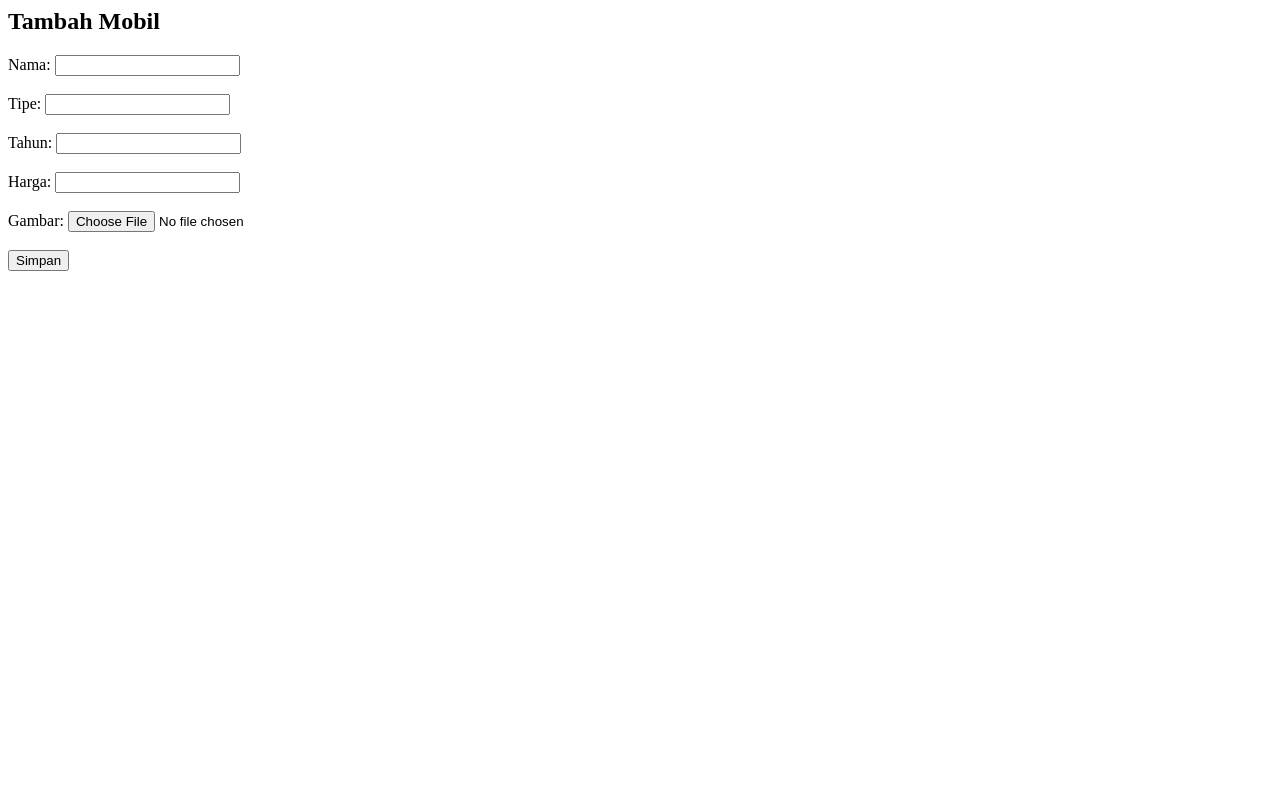
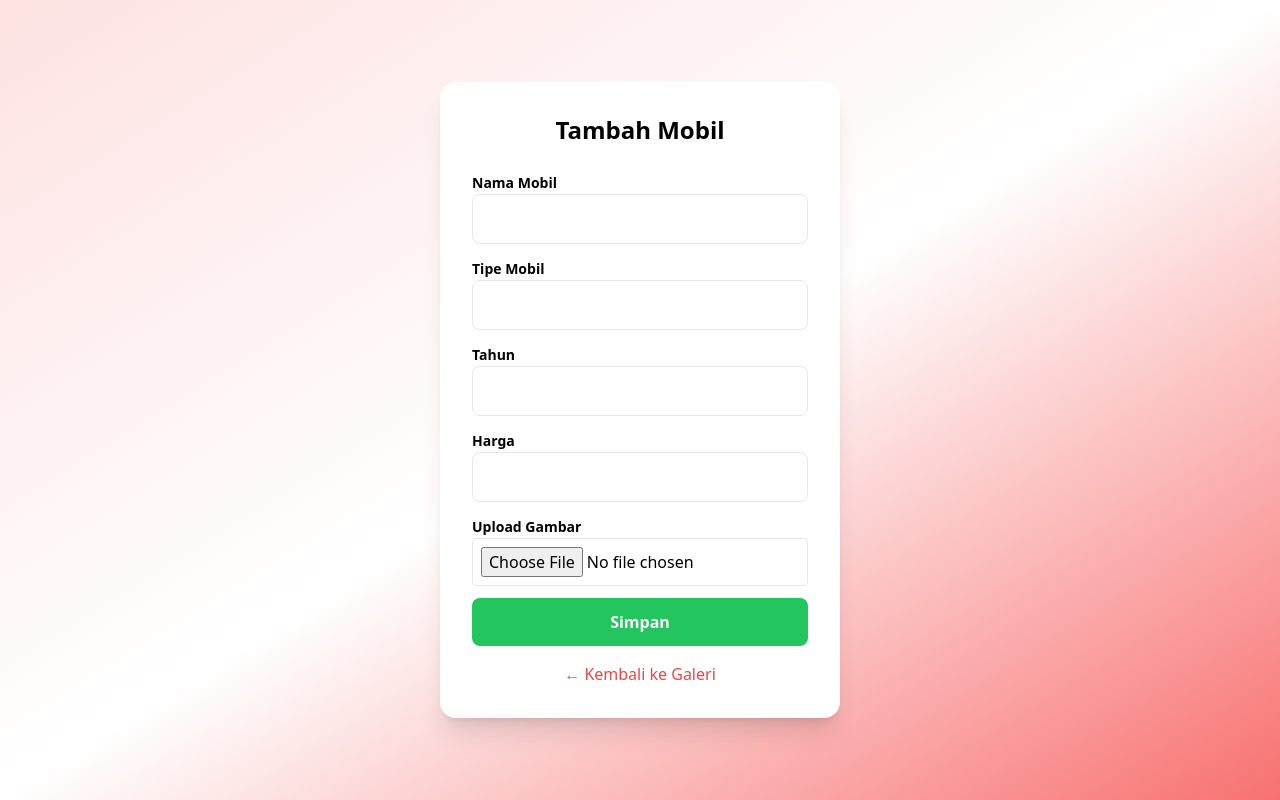
Before and after one commit to asep-creator/UTS_pemweb, a PHP site: page /admin/tambah.php in a window 1280 px wide. Run offline with PHP 8.4, Linux system fonts and the light colour scheme; some libraries are stand-ins or nearby versions.

Commit message:
Update tambah.php

```diff
--- a/admin/tambah.php
+++ b/admin/tambah.php
@@ -1,16 +1,4 @@
 <?php include "../koneksi.php"; ?>
-
-<h2>Tambah Mobil</h2>
-
-<form method="POST" enctype="multipart/form-data">
-    Nama: <input type="text" name="nama"><br><br>
-    Tipe: <input type="text" name="tipe"><br><br>
-    Tahun: <input type="number" name="tahun"><br><br>
-    Harga: <input type="number" name="harga"><br><br>
-    Gambar: <input type="file" name="gambar"><br><br>
-
-    <button name="submit">Simpan</button>
-</form>
 
 <?php
 if (isset($_POST['submit'])) {
@@ -28,6 +16,85 @@ if (isset($_POST['submit'])) {
     mysqli_query($conn, "INSERT INTO mobil
         VALUES ('','$nama','$tipe','$tahun','$harga','$file')");
 
-    echo "Berhasil ditambahkan!";
+    echo "<script>alert('Mobil berhasil ditambahkan!');window.location='../galeri.php';</script>";
 }
 ?>
+
+<!DOCTYPE html>
+<html lang="id">
+<head>
+<meta charset="UTF-8">
+<title>Tambah Mobil</title>
+
+<script src="https://cdn.tailwindcss.com"></script>
+
+</head>
+
+<body class="bg-gradient-to-br from-red-100 via-white to-red-400 min-h-screen flex items-center justify-center">
+
+<div class="bg-white shadow-xl rounded-2xl p-8 w-[400px]">
+
+<!-- JUDUL -->
+<h2 class="text-2xl font-bold mb-6 text-center">Tambah Mobil</h2>
+
+<form method="POST" enctype="multipart/form-data">
+
+<!-- NAMA -->
+<label class="font-semibold text-sm">Nama Mobil</label>
+<input type="text" name="nama"
+class="w-full p-3 border rounded-lg mb-3 focus:outline-red-400" required>
+
+<!-- TIPE -->
+<label class="font-semibold text-sm">Tipe Mobil</label>
+<input type="text" name="tipe"
+class="w-full p-3 border rounded-lg mb-3 focus:outline-red-400" required>
+
+<!-- TAHUN -->
+<label class="font-semibold text-sm">Tahun</label>
+<input type="number" name="tahun"
+class="w-full p-3 border rounded-lg mb-3 focus:outline-red-400" required>
+
+<!-- HARGA -->
+<label class="font-semibold text-sm">Harga</label>
+<input type="number" name="harga"
+class="w-full p-3 border rounded-lg mb-3 focus:outline-red-400" required>
+
+<!-- GAMBAR -->
+<label class="font-semibold text-sm">Upload Gambar</label>
+<input type="file" name="gambar" id="gambar"
+class="w-full p-2 border rounded mb-3" required>
+
+<!-- PREVIEW -->
+<img id="preview" class="w-full h-40 object-cover rounded mb-3 hidden">
+
+<!-- BUTTON -->
+<button name="submit"
+class="w-full bg-green-500 text-white py-3 rounded-lg font-semibold hover:bg-green-600 transition">
+Simpan
+</button>
+
+</form>
+
+<!-- KEMBALI -->
+<a href="../galeri.php"
+class="block text-center mt-4 text-red-500 hover:underline">
+← Kembali ke Galeri
+</a>
+
+</div>
+
+<script>
+// preview gambar
+document.getElementById("gambar").onchange = function(e) {
+    let reader = new FileReader();
+    reader.onload = function(){
+        let preview = document.getElementById("preview");
+        preview.src = reader.result;
+        preview.classList.remove("hidden");
+    }
+    reader.readAsDataURL(e.target.files[0]);
+}
+</script>
+
+</body>
+</html>
```
